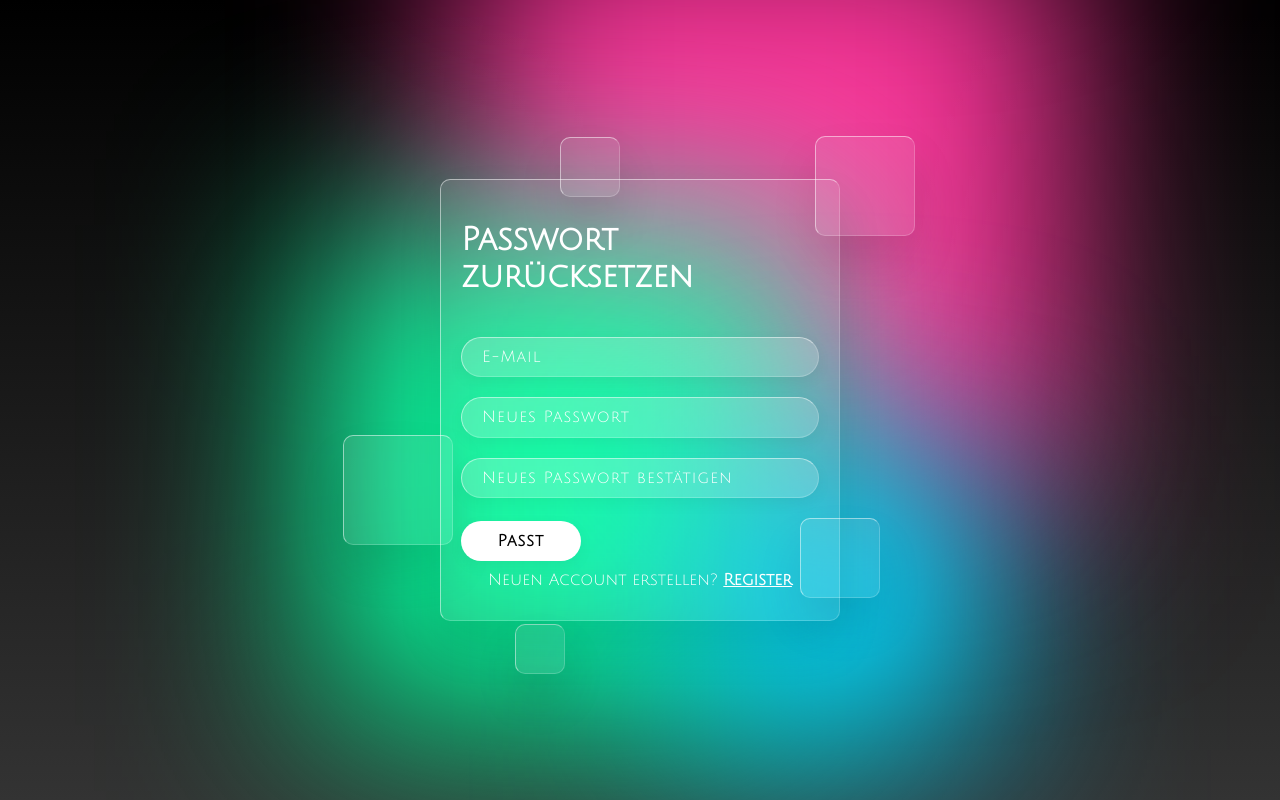
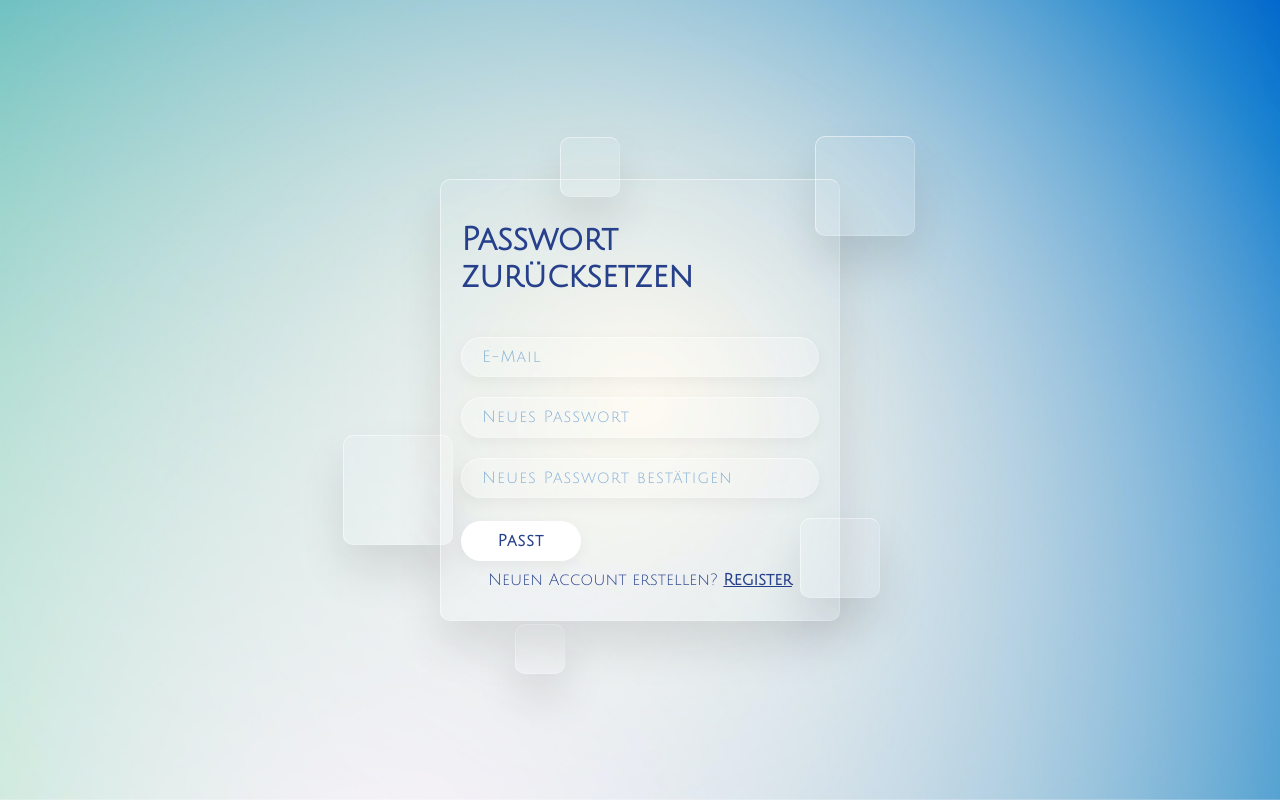
Before and after one commit to Janslz/Schoolaid2, a website built with Parcel: page resetpw.html in a window 1280 px wide. Built offline with nearby package versions, Linux system fonts and the light colour scheme.

Commit message:
neu und guteres design

```diff
--- a/css/home.css
+++ b/css/home.css
@@ -10,7 +10,7 @@ section
   justify-content: center;
   align-items: center;
   min-height: 100vh;
-  background: url(../img/hintergrund.jpg);
+  background: url(../img/hintergrund6.jpg);
   background-size: cover;
   background-position: center;
   background-attachment: fixed;
@@ -50,7 +50,7 @@ header
 }
 header .logo
 {
-  color: #fff;
+  color: #27408B;
   font-weight: 700;
   text-decoration: none;
   font-size: 1.5em;
@@ -65,14 +65,14 @@ header ul li{
 header ul li a{
   text-decoration: none;
   font-weight: 500;
-  color: #fff;
+  color: #27408B;
   padding: 8px 15px;
   border-radius: 25px;
 }
 header ul li a:hover,
 header ul li a.active
 {
-  background: darkslategrey;
+  background: #fff;
   box-shadow: 0 5px 10px rgba(0,0,0,0.1);
 }
 .content{
@@ -90,12 +90,12 @@ header ul li a.active
 .content h2
 {
   font-size: 3em;
-  color: #fff;
+  color: #27408B;
 }
 .content p
 {
   font-size: 1.2em;
-  color: #fff;
+  color: #27408B;
 }
 .content a{
   display: inline-block;
@@ -157,5 +157,5 @@ header ul li a.active
   position: absolute;
   bottom:30px;
   left:50px;
-  color: #fff;
+  color: #27408B;
 }
--- a/css/main.css
+++ b/css/main.css
@@ -14,9 +14,13 @@ body {
   justify-content: center;
   align-items: center;
   min-height: 100vh;
-  background: linear-gradient(to bottom, #000000, #333333);
-  position: relative; /* Hinzugefügt, um Quadrate zu positionieren */
+  background: url(../img/hintergrund6.jpg);
+  background-size: cover;
+  background-position: center;
+  background-attachment: fixed;
+  padding: 50px;
 }
+
 body, h1, p, a, input {
   font-family: 'Julius Sans One', sans-serif;
 }
@@ -41,7 +45,7 @@ body, h1, p, a, input {
 
 /* Änderung des Farbstils für den Header-Titel */
 h1 {
-  color: #fff;
+  color: #27408B;
 }
 
 .container {
@@ -70,12 +74,12 @@ form {
   border-bottom: 1px solid rgba(255, 255, 255, 0.2);
   font-size: 16px;
   letter-spacing: 1px;
-  color: #fff;
+  color: #27408B;
   box-shadow: 0 5px 15px rgba(0, 0, 0, 0.05);
 }
 
 .white-placeholder::placeholder {
-  color: #fff;
+  color: #84AFD6;
 }
 
 form .submit {
@@ -84,7 +88,7 @@ form .submit {
   border-radius: 35px;
   border: 1px solid rgba(255, 255, 255, 0.5);
   background-color: #fff;
-  color: #000;
+  color: #27408B;
   max-width: 100px;
   cursor: pointer;
   margin-top: 3px;
@@ -95,13 +99,13 @@ form .submit {
 }
 
 .forget {
-  color: #fff;
+  color: #27408B;
   margin-top: 10px;
   margin-bottom: 10px;
 }
 
 .forget a {
-  color: #fff;
+  color: #27408B;
   font-weight: 600;
 }
 
@@ -165,28 +169,3 @@ form .submit {
   width: 100px; /* Passen Sie die Größe nach Bedarf an */
   height: 100px; /* Passen Sie die Größe nach Bedarf an */
 }
-.color{
-  position: absolute;
-  filter: blur(100px);
-}
-.color1{
-  margin-top: -380px;
-  margin-left: 250px;
-  width: 600px;
-  height: 600px;
-  background: #ff359b;
-}
-.color2{
-  margin-bottom: -150px;
-  margin-left: -150px;
-  width: 500px;
-  height: 500px;
-  background: mediumspringgreen;
-}
-.color3{
-  bottom: 50px;
-  margin-left: 400px;
-  width: 300px;
-  height: 300px;
-  background: #00d2ff;
-}
--- a/css/register.css
+++ b/css/register.css
@@ -14,8 +14,11 @@ body {
   justify-content: center;
   align-items: center;
   min-height: 100vh;
-  background: linear-gradient(to bottom, #000000, #333333);
-  position: relative;
+  background: url(../img/hintergrund6.jpg);
+  background-size: cover;
+  background-position: center;
+  background-attachment: fixed;
+  padding: 50px;
 }
 
 body, h1, p, a, input {
@@ -42,7 +45,7 @@ body, h1, p, a, input {
 
 /* Änderung des Farbstils für den Header-Titel */
 h1 {
-  color: #fff;
+  color: #27408B;
 }
 
 .container {
@@ -75,7 +78,7 @@ form {
 }
 
 .white-placeholder::placeholder {
-  color: #fff;
+  color: #84AFD6;
 }
 
 form .submit {
@@ -97,13 +100,13 @@ form .submit {
 }
 
 .forget {
-  color: #fff;
+  color: #27408B;
   margin-top: 10px;
   margin-bottom: 10px;
 }
 
 .forget a {
-  color: #fff;
+  color: #27408B;
   font-weight: 600;
 }
 
@@ -162,31 +165,3 @@ form .submit {
   width: 100px; /* Passen Sie die Größe nach Bedarf an */
   height: 100px;} /* Passen Sie die Größe nach Bedarf an */
 /* CSS für die farbigen Quadrate */
-.color {
-  position: absolute;
-  filter: blur(100px);
-}
-
-.color1 {
-  margin-top: -380px;
-  margin-left: 250px;
-  width: 600px;
-  height: 600px;
-  background: #ff359b;
-}
-
-.color2 {
-  margin-bottom: -150px;
-  margin-left: -150px;
-  width: 500px;
-  height: 500px;
-  background: mediumspringgreen;
-}
-
-.color3 {
-  bottom: 50px;
-  margin-left: 400px;
-  width: 300px;
-  height: 300px;
-  background: #00d2ff;
-}
--- a/js/resetpw.css
+++ b/js/resetpw.css
@@ -14,8 +14,11 @@ body {
   justify-content: center;
   align-items: center;
   min-height: 100vh;
-  background: linear-gradient(to bottom, #000000, #333333);
-  position: relative;
+  background: url(../img/hintergrund6.jpg);
+  background-size: cover;
+  background-position: center;
+  background-attachment: fixed;
+  padding: 50px;
 }
 
 body, h1, p, a, input {
@@ -38,11 +41,12 @@ body, h1, p, a, input {
   border: 1px solid rgba(255, 255, 255, 0.5);
   border-right: 1px solid rgba(255, 255, 255, 0.2);
   border-bottom: 1px solid rgba(255, 255, 255, 0.2);
+
 }
 
 /* Änderung des Farbstils für den Header-Titel */
 h1 {
-  color: #fff;
+  color: #27408B;
 }
 
 .container {
@@ -75,7 +79,7 @@ form {
 }
 
 .white-placeholder::placeholder {
-  color: #fff;
+  color: #84AFD6;
 }
 
 form .submit {
@@ -84,7 +88,7 @@ form .submit {
   border-radius: 35px;
   border: 1px solid rgba(255, 255, 255, 0.5);
   background-color: #fff;
-  color: #000;
+  color: #27408B;
   width: 120px;
   cursor: pointer;
   margin-top: 3px;
@@ -97,13 +101,13 @@ form .submit {
 }
 
 .forget {
-  color: #fff;
+  color: #27408B;
   margin-top: 10px;
   margin-bottom: 10px;
 }
 
 .forget a {
-  color: #fff;
+  color: #27408B;
   font-weight: 600;
 }
 
@@ -162,31 +166,3 @@ form .submit {
   width: 100px; /* Passen Sie die Größe nach Bedarf an */
   height: 100px;} /* Passen Sie die Größe nach Bedarf an */
 /* CSS für die farbigen Quadrate */
-.color {
-  position: absolute;
-  filter: blur(100px);
-}
-
-.color1 {
-  margin-top: -380px;
-  margin-left: 250px;
-  width: 600px;
-  height: 600px;
-  background: #ff359b;
-}
-
-.color2 {
-  margin-bottom: -150px;
-  margin-left: -150px;
-  width: 500px;
-  height: 500px;
-  background: mediumspringgreen;
-}
-
-.color3 {
-  bottom: 50px;
-  margin-left: 400px;
-  width: 300px;
-  height: 300px;
-  background: #00d2ff;
-}
--- a/resetpw.html
+++ b/resetpw.html
@@ -8,13 +8,10 @@
 
   <link rel="stylesheet" href="https://fonts.googleapis.com/css?family=Poppins:200,300,400,500,600,700,800,900&display=swap">
   <link rel="stylesheet" href="css/normalize.css">
-  <link rel="stylesheet" href="css/register.css">
+  <link rel="stylesheet" href="js/resetpw.css">
 </head>
 <body>
 <section class="center">
-  <div class="color color1"></div>
-  <div class="color color2"></div>
-  <div class="color color3"></div>
   <div class="box">
     <div class="container">
       <form>
```
Also changed, not shown: index.html (+0 -3 lines), register.html (+0 -3 lines), img/hintergrund2.jpg (added), img/hintergrund4.jpg (added), img/hintergrund5.jpg (added), img/hintergrund6.jpg (added), 2 other files.
